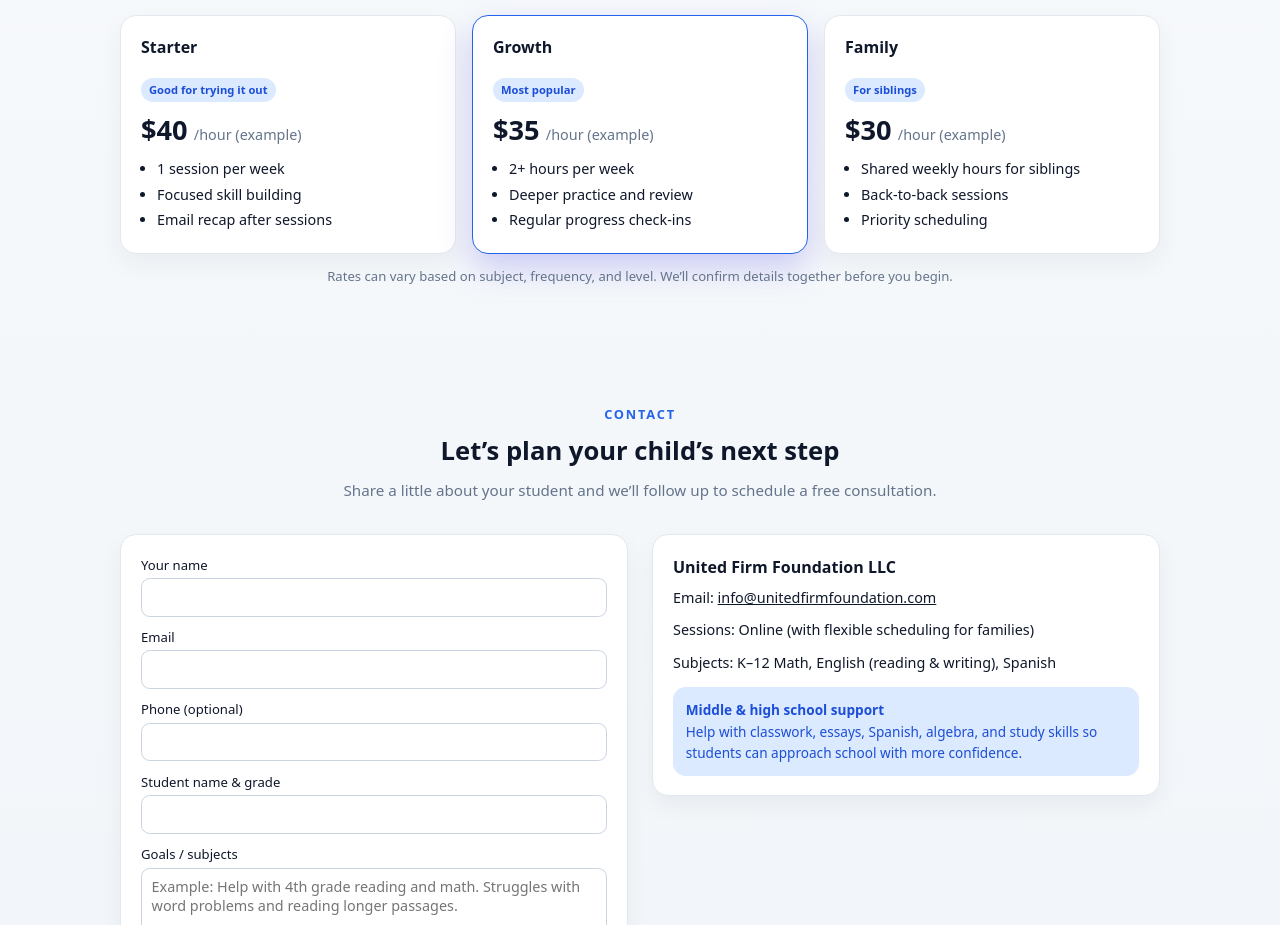
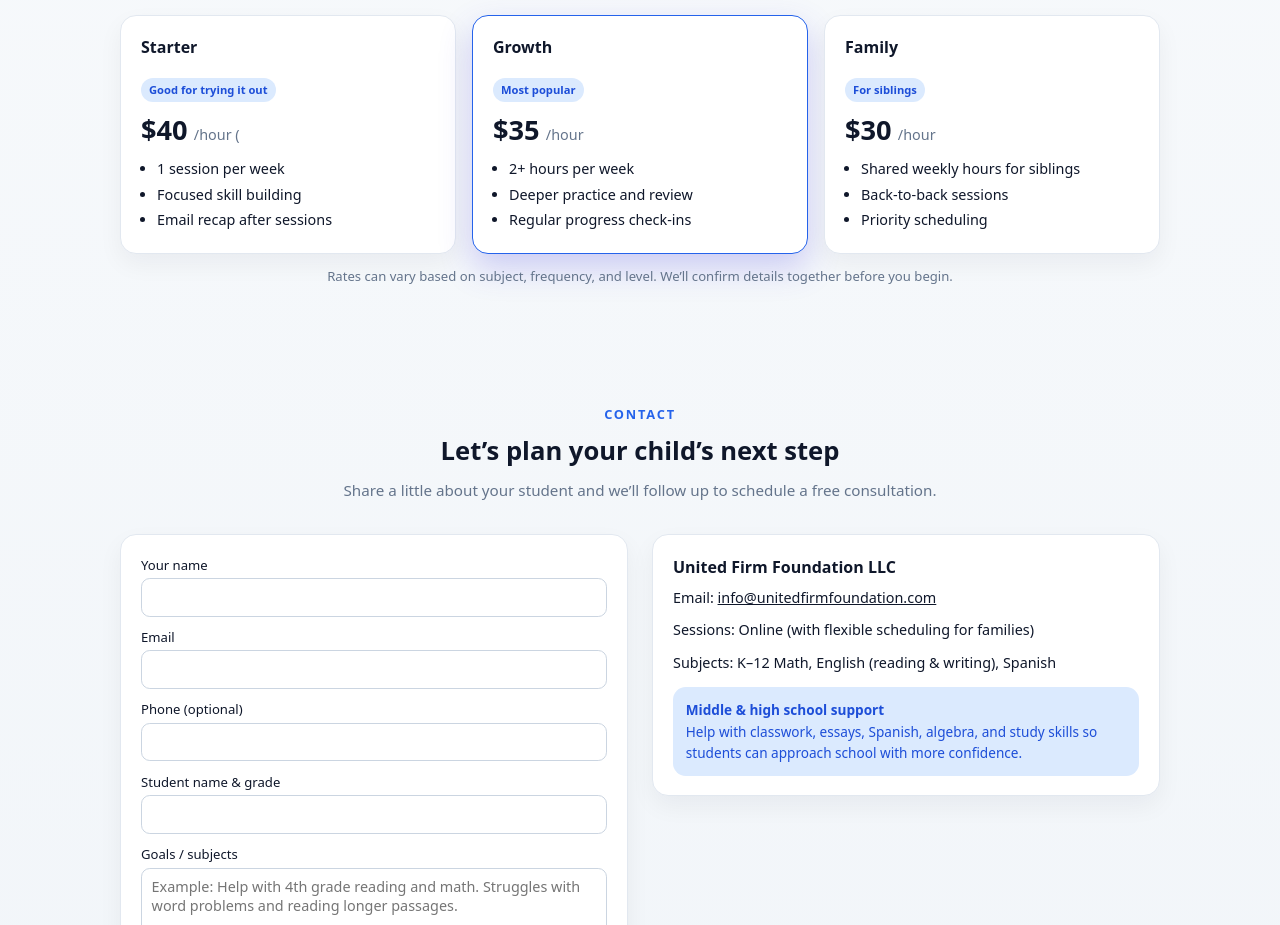
Before and after one commit to dazlee2025/united-firm-foundation, a plain HTML site: page index.html in a window 1280 px wide. Shown: the part 2260-3185 px from the top of the page. Drawn offline with Linux system fonts and the light colour scheme.

Commit message:
Update index.html
removed "Example" from pricing

```diff
--- a/index.html
+++ b/index.html
@@ -801,7 +801,7 @@
               <p class="pricing-badge">Good for trying it out</p>
               <div>
                 <span class="price-main">$40</span>
-                <span class="price-unit">/hour (example)</span>
+                <span class="price-unit">/hour (</span>
               </div>
               <ul class="card-list">
                 <li>1 session per week</li>
@@ -815,7 +815,7 @@
               <p class="pricing-badge">Most popular</p>
               <div>
                 <span class="price-main">$35</span>
-                <span class="price-unit">/hour (example)</span>
+                <span class="price-unit">/hour </span>
               </div>
               <ul class="card-list">
                 <li>2+ hours per week</li>
@@ -829,7 +829,7 @@
               <p class="pricing-badge">For siblings</p>
               <div>
                 <span class="price-main">$30</span>
-                <span class="price-unit">/hour (example)</span>
+                <span class="price-unit">/hour </span>
               </div>
               <ul class="card-list">
                 <li>Shared weekly hours for siblings</li>
```
